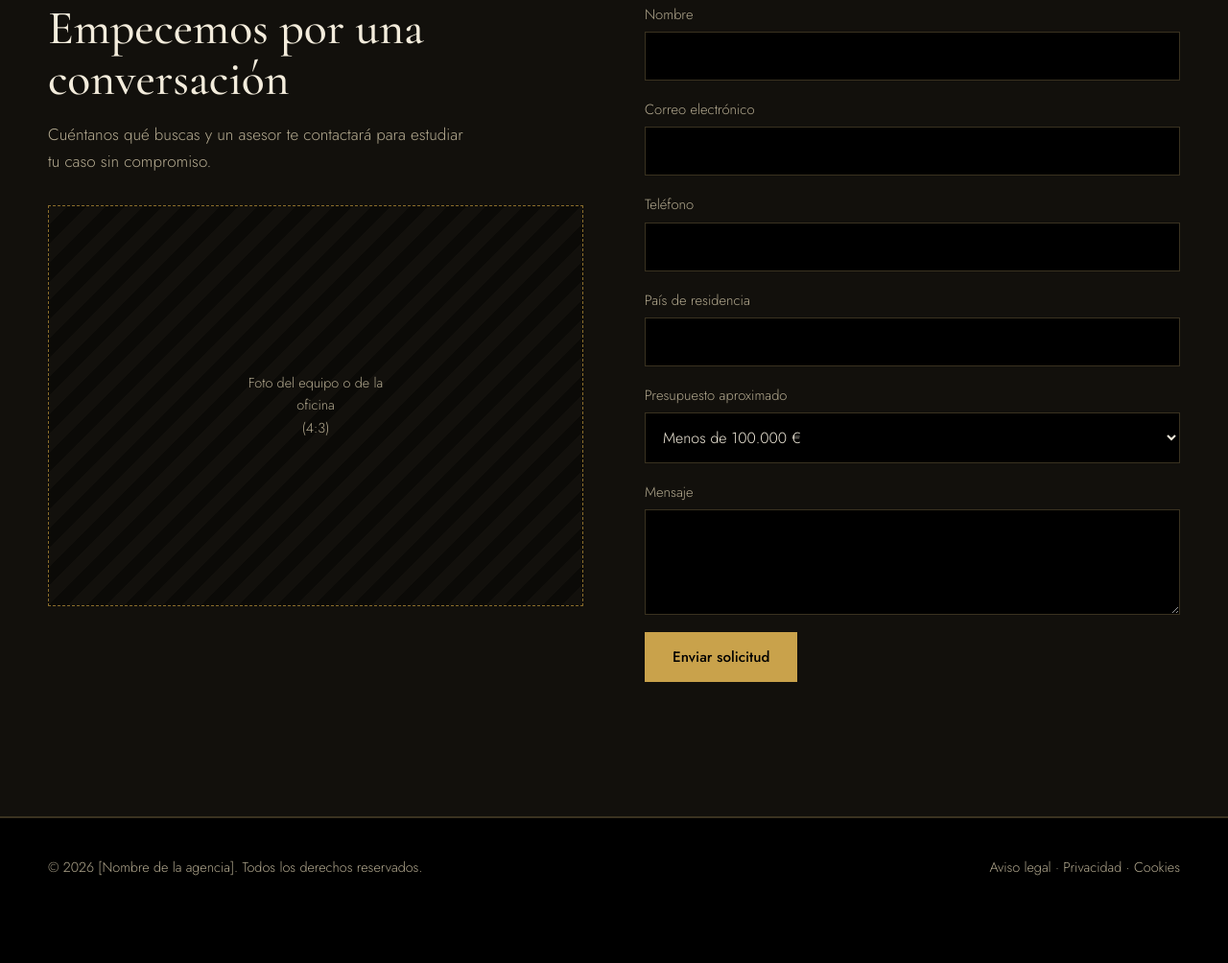
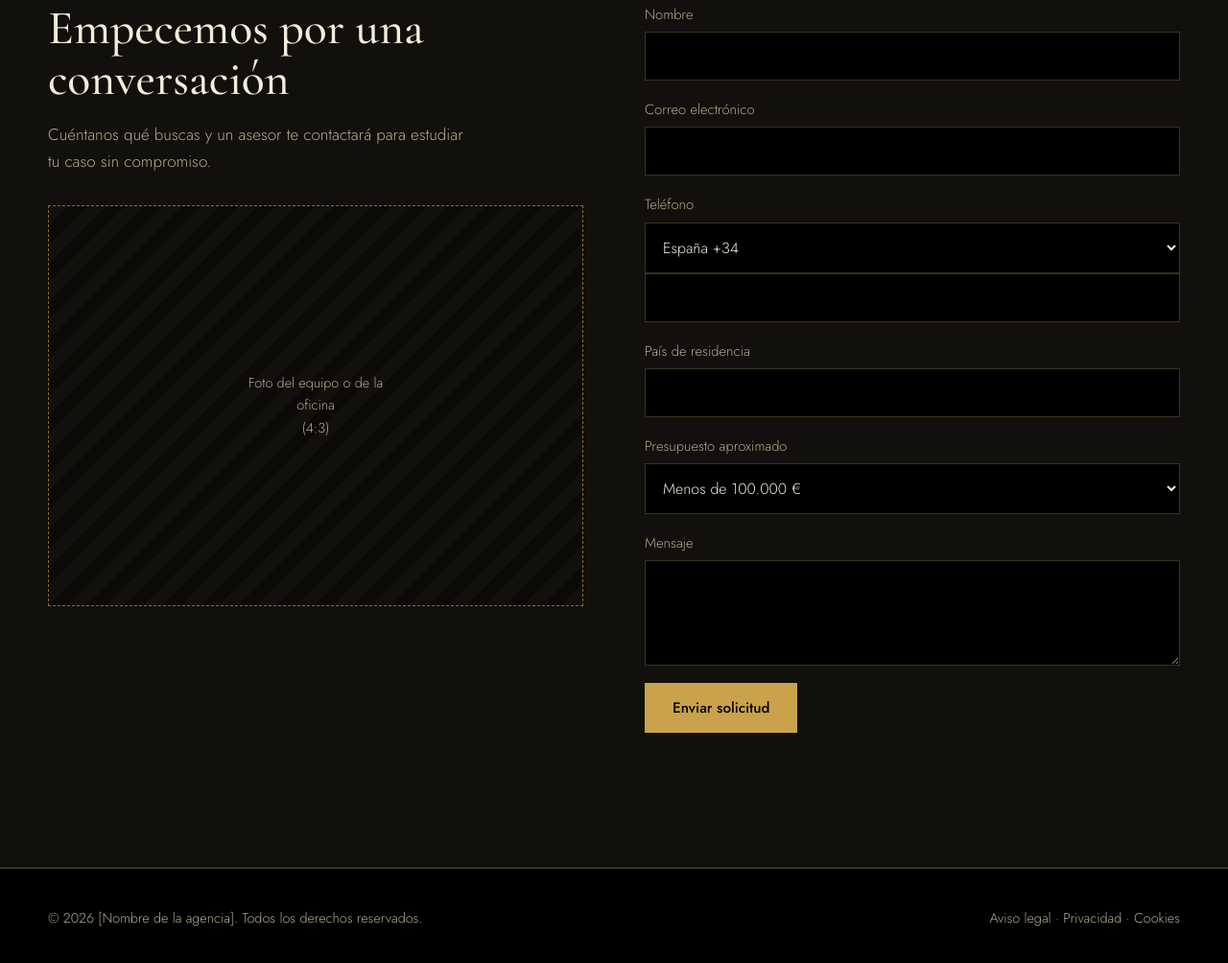
Before and after one commit to antoniolu-zapata-espinosa/inmobiliaria, a plain HTML site: page index.html in a window 1280 px wide. Shown: the part 4387-5391 px from the top of the page at 96% size. Before the commit the page ends 5344 px from the top, so only its background shows below. Drawn offline with nearby package versions, Linux system fonts and the light colour scheme.

Commit message:
Update index.html
Añadir prefijos para los telefonos

```diff
--- a/index.html
+++ b/index.html
@@ -272,7 +272,53 @@ footer{border-top:1px solid var(--line);padding:40px 0;color:var(--mute);font-si
       <form id="f" novalidate>
         <label>Nombre<input name="n" autocomplete="name" required></label>
         <label>Correo electrónico<input type="email" name="e" autocomplete="email" required></label>
-        <label>Teléfono<input type="tel" name="t" autocomplete="tel"></label>
+        <label>Teléfono
+  <span class="tel">
+    <select name="pre" aria-label="Prefijo del país">
+      <option value="+34" selected>España +34</option>
+      <option value="+595">Paraguay +595</option>
+      <option value="+54">Argentina +54</option>
+      <option value="+591">Bolivia +591</option>
+      <option value="+55">Brasil +55</option>
+      <option value="+56">Chile +56</option>
+      <option value="+57">Colombia +57</option>
+      <option value="+506">Costa Rica +506</option>
+      <option value="+53">Cuba +53</option>
+      <option value="+593">Ecuador +593</option>
+      <option value="+503">El Salvador +503</option>
+      <option value="+502">Guatemala +502</option>
+      <option value="+504">Honduras +504</option>
+      <option value="+52">México +52</option>
+      <option value="+505">Nicaragua +505</option>
+      <option value="+507">Panamá +507</option>
+      <option value="+51">Perú +51</option>
+      <option value="+1">Puerto Rico +1</option>
+      <option value="+1">República Dominicana +1</option>
+      <option value="+598">Uruguay +598</option>
+      <option value="+58">Venezuela +58</option>
+      <option value="+1">Estados Unidos +1</option>
+      <option value="+1">Canadá +1</option>
+      <option value="+49">Alemania +49</option>
+      <option value="+376">Andorra +376</option>
+      <option value="+32">Bélgica +32</option>
+      <option value="+33">Francia +33</option>
+      <option value="+353">Irlanda +353</option>
+      <option value="+39">Italia +39</option>
+      <option value="+31">Países Bajos +31</option>
+      <option value="+351">Portugal +351</option>
+      <option value="+44">Reino Unido +44</option>
+      <option value="+41">Suiza +41</option>
+      <option value="+212">Marruecos +212</option>
+      <option value="+971">Emiratos Árabes +971</option>
+      <option value="+86">China +86</option>
+      <option value="+91">India +91</option>
+      <option value="+81">Japón +81</option>
+      <option value="+7">Rusia +7</option>
+      <option value="+61">Australia +61</option>
+    </select>
+    <input type="tel" name="t" autocomplete="tel-national" inputmode="tel">
+  </span>
+</label>
         <label>País de residencia<input name="pa" autocomplete="country-name"></label>
         <label>Presupuesto aproximado
           <select name="p">
```
